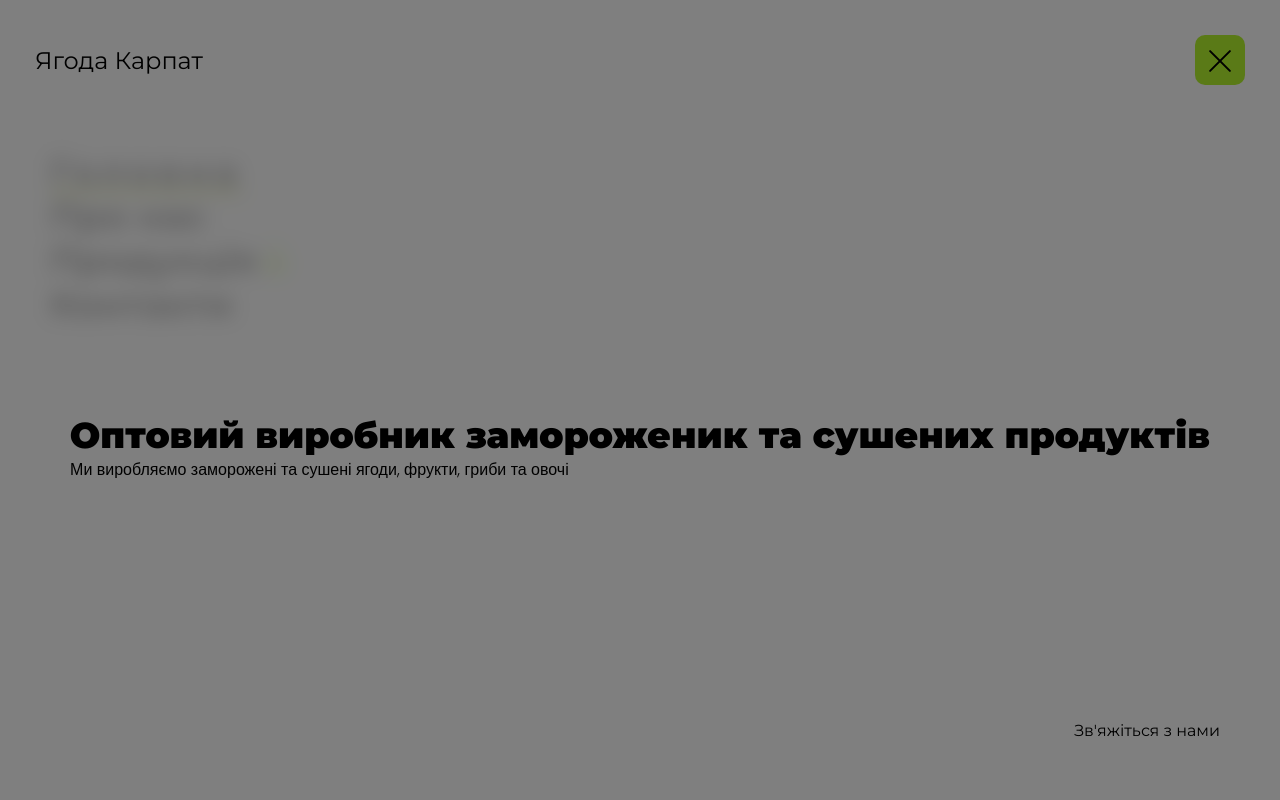
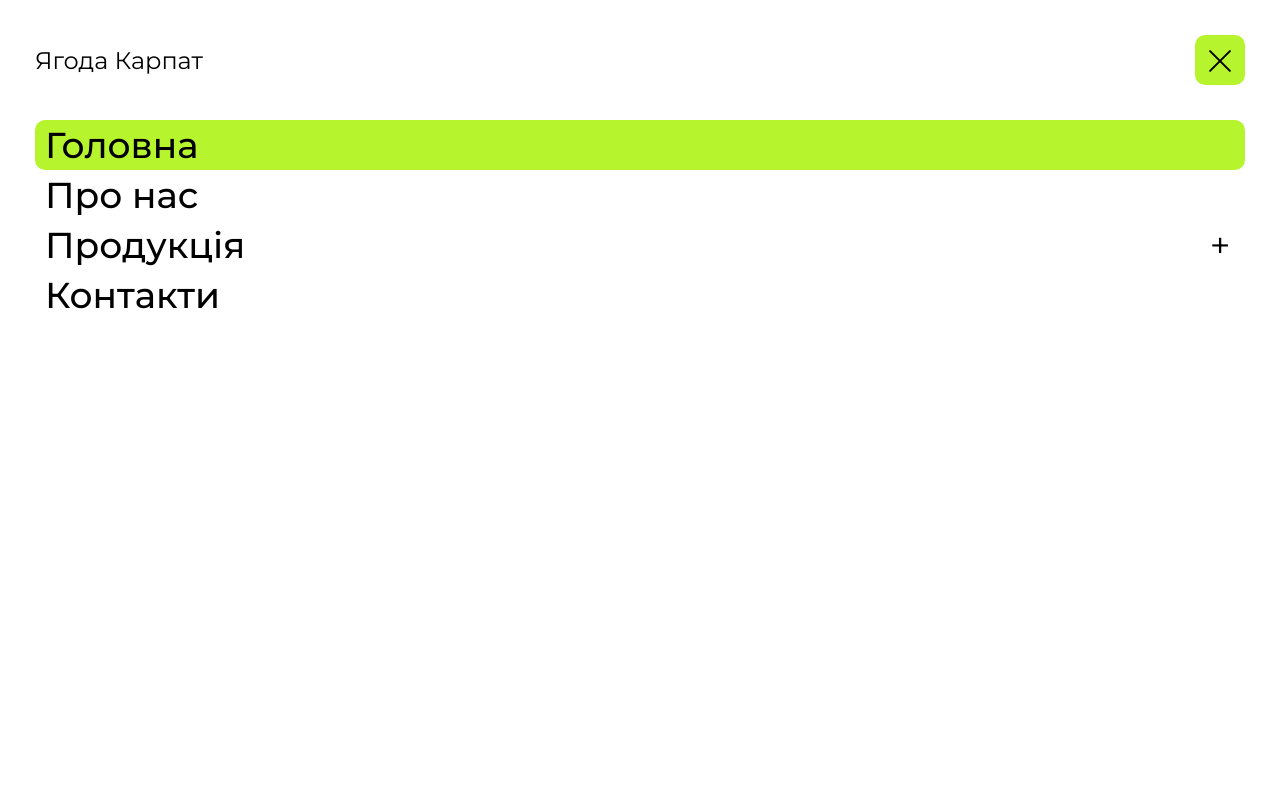
Before and after one commit to heeeyooo/yagoda-karpat-ua, a React (Vite) app: page / in a window 1280 px wide. Both pictures are taken after a click on the element 1220 px from the left and 60 px from the top of the page. Shown: the top 800 px of the page. Built offline with nearby package versions, Linux system fonts and the light colour scheme; a web font is replaced by a local one.

Commit message:
v2.0.8 Update NavCurtain and fix bugs

```diff
--- a/src/App.scss
+++ b/src/App.scss
@@ -6,18 +6,13 @@ html {
     scroll-behavior: smooth;
 }
 
-// ::-webkit-scrollbar {
-//     display: none;
-// }
-
 body {
     font-family: var(--main-font-family);
-    /* background: var(--color-light); */
     background: rgb(240, 240, 240);
     min-height: 100vh;
     color: #000;
     // overflow: hidden;
-    padding: 120px 25px 25px;
+    padding: 0 25px;
 }
 
 .body--hidden {
@@ -31,12 +26,6 @@ body {
 
 @media (max-width: 900px) {
     body {
-        padding: 100px 10px 10px;
+        padding: 0 10px;
     }
 }
-
-@media (max-width: 600px) {
-    body {
-        padding: 90px 10px 10px;
-    }
-}
--- a/src/components/Header/Header.scss
+++ b/src/components/Header/Header.scss
@@ -5,7 +5,7 @@
     top: 25px;
     right: 25px;
     left: 25px;
-    z-index: 2;
+    z-index: 3;
     background: rgba(255, 255, 255, 0.75);
     @include glass-effect;
     min-height: 70px;
--- a/src/components/NavCurtain/NavCurtain.jsx
+++ b/src/components/NavCurtain/NavCurtain.jsx
@@ -1,168 +1,115 @@
+import { useEffect } from "react";
 import { productsData } from "../../data/productsData";
 import "./NavCurtain.scss";
 
 const NavCurtain = () => {
-    addEventListener("scroll", () => {
-        const links1 = document.querySelector(".home");
-        const links2 = document.querySelector(".about");
-        const links3 = document.querySelector(".products");
-        const links4 = document.querySelector(".contacts");
-        if (
-            document.querySelector("#section1").getBoundingClientRect().bottom >
-            200
-        ) {
-            links1.classList.add("active-link");
-            links2.classList.remove("active-link");
-            links3.classList.remove("active-link");
-            links4.classList.remove("active-link");
-        } else if (
-            document.querySelector("#section2").getBoundingClientRect().bottom >
-            200
-        ) {
-            links1.classList.remove("active-link");
-            links2.classList.add("active-link");
-            links3.classList.remove("active-link");
-            links4.classList.remove("active-link");
-        } else if (
-            document.querySelector("#section3").getBoundingClientRect().bottom >
-            200
-        ) {
-            links1.classList.remove("active-link");
-            links2.classList.remove("active-link");
-            links3.classList.add("active-link");
-            links4.classList.remove("active-link");
-        } else if (
-            document.querySelector("#section4").getBoundingClientRect().bottom >
-            200
-        ) {
-            links1.classList.remove("active-link");
-            links2.classList.remove("active-link");
-            links3.classList.remove("active-link");
-            links4.classList.add("active-link");
-        }
-    });
-    function closeMenu() {
-        const menu = document.querySelector(".menu");
-        document
-            .querySelector(".burger-btn")
-            .classList.remove("burger-btn--active");
-        document
-            .querySelector(".burger-btn__line")
-            .classList.remove("burger-btn__line--active");
-        menu.classList.remove("menu--active");
-        document.querySelector("#home").classList.remove("home--active");
-        document.querySelector("#about").classList.remove("about--active");
-        document
-            .querySelector("#products")
-            .classList.remove("products--active");
-        document
-            .querySelector("#contacts")
-            .classList.remove("contacts--active");
-        document.querySelector(".curtain").classList.remove("curtain--active");
-        document
-            .querySelector(".grid-container")
-            .classList.remove("grid-container--expand");
-    }
+    // addEventListener("scroll", () => {
+    //     const links1 = document.querySelector(".home");
+    //     const links2 = document.querySelector(".about");
+    //     const links3 = document.querySelector(".products");
+    //     const links4 = document.querySelector(".contacts");
+    //     if (
+    //         document.querySelector("#section1").getBoundingClientRect().bottom >
+    //         200
+    //     ) {
+    //         links1.classList.add("active-link");
+    //         links2.classList.remove("active-link");
+    //         links3.classList.remove("active-link");
+    //         links4.classList.remove("active-link");
+    //     } else if (
+    //         document.querySelector("#section2").getBoundingClientRect().bottom >
+    //         200
+    //     ) {
+    //         links1.classList.remove("active-link");
+    //         links2.classList.add("active-link");
+    //         links3.classList.remove("active-link");
+    //         links4.classList.remove("active-link");
+    //     } else if (
+    //         document.querySelector("#section3").getBoundingClientRect().bottom >
+    //         200
+    //     ) {
+    //         links1.classList.remove("active-link");
+    //         links2.classList.remove("active-link");
+    //         links3.classList.add("active-link");
+    //         links4.classList.remove("active-link");
+    //     } else if (
+    //         document.querySelector("#section4").getBoundingClientRect().bottom >
+    //         200
+    //     ) {
+    //         links1.classList.remove("active-link");
+    //         links2.classList.remove("active-link");
+    //         links3.classList.remove("active-link");
+    //         links4.classList.add("active-link");
+    //     }
+    // });
 
     function showProducts() {
         document
-            .querySelector(".grid-container")
-            .classList.toggle("grid-container--expand");
+            .querySelector(".nav-curtain__grid-dropdown")
+            .classList.toggle("nav-curtain__grid-dropdown--active");
         document
             .querySelector(".products-btn")
             .classList.toggle("products-btn--active");
     }
 
-    const blurLink = () => {
-        const menuBtn = document.querySelector(".menu");
-
+    useEffect(() => {
+        document.querySelectorAll(".js-link").forEach((link) => {
+            link.addEventListener("click", () => {
+                const burgerBtn = document.querySelector(".burger-btn");
+                const midLine = document.querySelector(".burger-btn__line");
+                const mobileMenu = document.querySelector(".nav-curtain");
+                burgerBtn.classList.remove("burger-btn--active");
+                midLine.classList.remove("burger-btn__line--active");
+                mobileMenu.classList.remove("nav-curtain--active");
                 document
-            .querySelector(".burger-btn")
-            .classList.remove("burger-btn--active");
+                    .querySelector(".curtain")
+                    .classList.remove("curtain--active");
+                // hide list of products in menu by clicking menu btn
                 document
-            .querySelector(".burger-btn__line")
-            .classList.remove("burger-btn__line--active");
-        menuBtn.classList.remove("menu--active");
-        document.querySelector("#home").classList.remove("home--active");
-        document.querySelector("#about").classList.remove("about--active");
+                    .querySelector(".nav-curtain__grid-dropdown")
+                    .classList.remove("nav-curtain__grid-dropdown--active");
                 document
-            .querySelector("#products")
-            .classList.remove("products--active");
-        document
-            .querySelector("#contacts")
-            .classList.remove("contacts--active");
-        document.querySelector(".curtain").classList.remove("curtain--active");
-        document
-            .querySelector(".grid-container")
-            .classList.remove("grid-container--expand");
-    };
-
-    const blurMiniLink = () => {
-        const menuBtn = document.querySelector(".menu");
-        document
-            .querySelector(".burger-btn")
-            .classList.remove("burger-btn--active");
-        document
-            .querySelector(".burger-btn__line")
-            .classList.remove("burger-btn__line--active");
-        menuBtn.classList.remove("menu--active");
-
-        document.querySelector("#home").classList.remove("home--active");
-        document.querySelector("#about").classList.remove("about--active");
-        document
-            .querySelector("#products")
-            .classList.remove("products--active");
-        document
-            .querySelector("#contacts")
-            .classList.remove("contacts--active");
-        document.querySelector(".curtain").classList.remove("curtain--active");
-        document
-            .querySelector(".grid-container")
-            .classList.remove("grid-container--expand");
-    };
+                    .querySelector(".products-btn")
+                    .classList.remove("products-btn--active");
+                document.body.classList.remove("body--hidden");
+            });
+        });
+    }, []);
 
     return (
         <>
-            <div className="curtain" onClick={closeMenu}></div>
-            <div className="menu">
+            <div className="curtain"></div>
+            <div className="nav-curtain">
                 <ul className="menu-link">
-                    <li id="home">
-                        <a
-                            className="home link active-link"
-                            onClick={blurLink}
-                            href="#section1"
-                        >
+                    <li>
+                        <a className="link js-link active-link" href="#home">
                             Головна
                         </a>
                     </li>
-                    <li id="about">
-                        <a
-                            className="about link"
-                            onClick={blurLink}
-                            href="#section2"
-                        >
+                    <li>
+                        <a className="link js-link" href="#about-us">
                             Про нас
                         </a>
                     </li>
-                    <li id="products" className="dropdown">
-                        <a
-                            className="products link"
-                            onClick={blurLink}
-                            href="#section3"
-                        >
+                    <li>
+                        <div className="nav-curtain__products-link">
+                            <a className="link js-link" href="#products">
                                 Продукція
                             </a>
-                        <button className="products-btn" onClick={showProducts}>
-                            <i className="fa-solid fa-arrow-down"></i>
+                            <button
+                                className="products-btn"
+                                onClick={showProducts}
+                            >
+                                +
                             </button>
-                        <div className="grid-container">
-                            <ul className="dropdown-content">
+                        </div>
+                        <div className="nav-curtain__grid-dropdown">
+                            <ul className="nav-curtain__dropdown">
                                 {productsData.map(({ id, name }) => {
                                     return (
                                         <li key={id}>
                                             <a
-                                                className="mini-link"
-                                                onClick={blurMiniLink}
+                                                className="js-link"
                                                 href={"#" + id}
                                             >
                                                 {name}
@@ -173,12 +120,8 @@ const NavCurtain = () => {
                             </ul>
                         </div>
                     </li>
-                    <li id="contacts">
-                        <a
-                            className="contacts link"
-                            onClick={blurLink}
-                            href="#section4"
-                        >
+                    <li>
+                        <a className="link js-link" href="#contacts">
                             Контакти
                         </a>
                     </li>
--- a/src/components/NavCurtain/NavCurtain.scss
+++ b/src/components/NavCurtain/NavCurtain.scss
@@ -1,89 +1,64 @@
-.menu {
-    display: flex;
-    flex-direction: column;
-    justify-content: space-between;
+.nav-curtain {
     position: fixed;
     top: 0;
     right: 0;
     bottom: 0;
-    width: 100%;
-    background: var(--color-light);
+    left: 0;
+    z-index: 2;
+    background: #ffffff;
+    padding: 120px 35px 0;
+    overflow-y: auto;
     transform: translateY(-100%);
-    transition: all 0.5s ease;
-    padding: 150px 50px 100px;
-    box-sizing: border-box;
-    overflow-x: hidden;
-    overflow-y: auto;
+    transition: transform 0.5s ease;
 }
 
-.menu--active {
+.nav-curtain--active {
     transform: translateX(0%);
 }
 
-.menu-link {
-    list-style-type: none;
-    margin: 0;
-    padding: 0;
-}
-
 .link {
+    position: relative;
+    display: flex;
+    align-items: center;
+    width: 100%;
+    height: 50px;
+    padding: 0 10px;
     font-size: clamp(26px, 3vw, 36px);
-    font-weight: 700;
-    position: relative;
-    transition: all 0.3s;
-}
-
-.link:hover {
-    letter-spacing: 5px;
+    font-weight: 500;
+    border-radius: 10px;
 }
 
 .link::before {
     content: "";
     position: absolute;
-    bottom: 0;
+    top: 0;
+    left: 0;
+    z-index: -1;
     width: 100%;
-    height: 5px;
-    transform: scaleX(0);
-    transform-origin: bottom right;
-    background: #c8dd13;
+    height: 100%;
+    transform: scaleY(0);
+    transform-origin: bottom;
+    background: var(--color-dark);
+    border-radius: 10px;
     transition: transform 0.3s ease-out;
 }
 
 .link:hover::before {
-    transform: scaleX(1);
-    transform-origin: bottom left;
-}
-
-.products-btn {
-    border: none;
-    background: none;
-    color: var(--color-dark);
-    font-size: clamp(26px, 3vw, 36px);
-    font-weight: 700;
-    cursor: pointer;
-    padding: 0;
-    margin-left: 5px;
-}
-
-.products-btn--active {
-    transform: rotate(-180deg);
-}
-
-.active-link {
-    letter-spacing: 5px;
-    transition: all 0.3s;
+    transform: scaleY(1);
+    transform-origin: top;
 }
 
 .active-link::before {
     content: "";
     position: absolute;
-    bottom: 0;
+    top: 0;
+    left: 0;
+    z-index: -1;
     width: 100%;
-    height: 5px;
-    transform: scale(1) !important;
-    transform-origin: bottom left !important;
-    background: #c8dd13;
-    transition: transform 0.3s ease-out;
+    height: 100%;
+    transform: scale(1);
+    transform-origin: top;
+    background: var(--color-dark);
 }
 
 .curtain {
@@ -92,78 +67,81 @@
     right: 0;
     bottom: 0;
     left: 0;
+    z-index: 1;
     background-color: rgba(0, 0, 0, 0.5);
     opacity: 0;
-    z-index: 106;
     pointer-events: none;
     transition: all 0.5s;
 }
 
 .curtain--active {
     opacity: 1;
-    pointer-events: all;
 }
 
-.grid-container {
+.nav-curtain__products-link {
+    display: flex;
+    justify-content: space-between;
+    align-items: center;
+}
+
+.products-btn {
+    position: relative;
+    width: 50px;
+    aspect-ratio: 1/1;
+    border-radius: 10px;
+    flex-shrink: 0;
+    font-size: clamp(26px, 3vw, 36px);
+}
+
+.products-btn::before {
+    content: "";
+    position: absolute;
+    top: 50%;
+    left: 50%;
+    z-index: -1;
+    transform: translate(-50%, -50%);
+    width: 0;
+    height: 0;
+    border-radius: 10px;
+    background-color: var(--color-dark);
+    transition: all 0.3s;
+}
+
+.products-btn--active::before {
+    width: 50px;
+    height: 50px;
+
+    transition: all 0.3s;
+}
+
+.nav-curtain__grid-dropdown {
     display: grid;
     grid-template-rows: 0fr;
-    transition: all 500ms;
+    transition: all 0.5s;
 }
 
-.grid-container--expand {
+.nav-curtain__grid-dropdown--active {
     grid-template-rows: 1fr;
 }
 
-.dropdown {
-    z-index: 110;
+.nav-curtain__dropdown {
+    overflow: hidden;
+    padding: 0 10px;
+
+    li {
+        margin: 5px 0;
+
+        a {
+            transition: color 0.3s;
+            &:hover {
+                color: var(--color-dark);
+            }
+        }
+    }
 }
 
-.dropdown-content {
-    overflow: hidden;
-}
-
-.set-height-content {
-    height: fit-content;
-}
-
-.dropdown-content a {
-    font-family: "Poppins", sans-serif;
-    font-size: clamp(20px, 3vw, 30px);
-    font-weight: 200;
-    transition: color 0.2s;
-}
-
-.dropdown-content a:hover {
-    color: #c8dd13;
-}
-
-.home--active {
-    animation: revealLink 0.5s 0.3s forwards !important;
-    transform: translateX(50px);
-    opacity: 0;
-}
-
-.about--active {
-    animation: revealLink 0.5s 0.4s forwards !important;
-    transform: translateX(50px);
-    opacity: 0;
-}
-
-.products--active {
-    animation: revealLink 0.5s 0.5s forwards !important;
-    transform: translateX(50px);
-    opacity: 0;
-}
-
-.contacts--active {
-    animation: revealLink 0.5s 0.6s forwards !important;
-    transform: translateX(50px);
-    opacity: 0;
-}
-
-@keyframes revealLink {
-    to {
-        transform: translateX(0);
-        opacity: 1;
+@media (max-width: 900px) {
+    .nav-curtain {
+        padding: 90px 20px 0;
     }
 }
--- a/src/pages/Home/Home.jsx
+++ b/src/pages/Home/Home.jsx
@@ -1,30 +1,28 @@
 import { productsData } from "../../data/productsData";
-import "./../../components/Header/Header.scss";
-import "./../../components/BurgerBtn/BurgerBtn.scss";
 import "./Home.scss";
 
 const Home = () => {
-    addEventListener("scroll", () => {
-        const homeContainer = document.querySelector(".js-home-container");
+    // addEventListener("scroll", () => {
+    //     const homeContainer = document.querySelector(".js-home-container");
 
-        let homeContainerRect = homeContainer.getBoundingClientRect().bottom;
-        if (homeContainerRect < 0) {
-            document.querySelector(".header").classList.add("header--active");
-            document
-                .querySelector(".burger-btn")
-                .classList.add("burger-btn--translate");
-        } else {
-            document
-                .querySelector(".header")
-                .classList.remove("header--active");
-            document
-                .querySelector(".burger-btn")
-                .classList.remove("burger-btn--translate");
-        }
-    });
+    //     let homeContainerRect = homeContainer.getBoundingClientRect().bottom;
+    //     if (homeContainerRect < 0) {
+    //         document.querySelector(".header").classList.add("header--active");
+    //         document
+    //             .querySelector(".burger-btn")
+    //             .classList.add("burger-btn--translate");
+    //     } else {
+    //         document
+    //             .querySelector(".header")
+    //             .classList.remove("header--active");
+    //         document
+    //             .querySelector(".burger-btn")
+    //             .classList.remove("burger-btn--translate");
+    //     }
+    // });
 
     return (
-        <div className="home-container js-home-container" id="home">
+        <div className="home js-home-container" id="home">
             <div className="home-container__wrapper">
                 <div>
                     <h1 className="home-main-info">
--- a/src/pages/Home/Home.scss
+++ b/src/pages/Home/Home.scss
@@ -4,27 +4,20 @@
     display: none !important;
 }
 
-.home-container {
+.home {
     position: relative;
-    min-height: 100vh;
-    // display: flex;
-    // flex-direction: column;
-    // justify-content: center;
-    // align-items: center;
+    padding-top: 120px;
 }
 
 .home-container__wrapper {
     position: relative;
-    min-height: calc(100vh - 145px);
+    height: calc(100vh - 145px);
     @include flex-center;
     flex-direction: column;
     background: rgba(255, 255, 255, 0.75);
     @include glass-effect;
-    border-radius: 25px;
-    padding: 0 25px;
-    // opacity: 0;
-    // transform: translateX(-50px);
-    // animation: revealHomeContainer 1s 3s forwards;
+    border-radius: 10px;
+    padding: 0 10px;
 }
 
 .home-container__product-wrapper {
@@ -127,9 +120,12 @@
 }
 
 @media (max-width: 900px) {
+    .home {
+        padding-top: 90px;
+    }
+
     .home-container__wrapper {
-        min-height: calc(100vh - 115px);
-        padding: 0 15px;
+        height: calc(100vh - 100px);
     }
 
     .home-container__product-wrapper {
```
Also changed, not shown: src/components/BurgerBtn/BurgerBtn.jsx (+4 -4 lines). Lines whose indentation alone changed are shown as unchanged.
